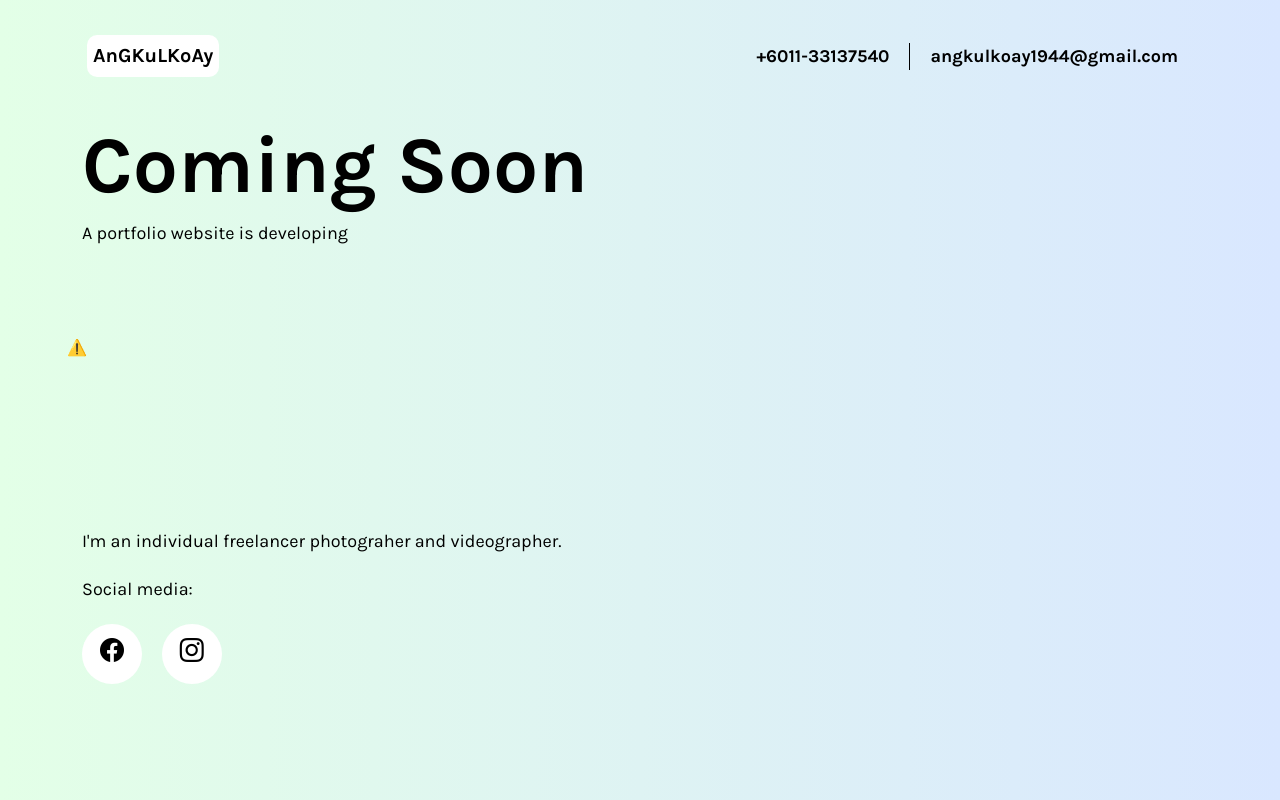
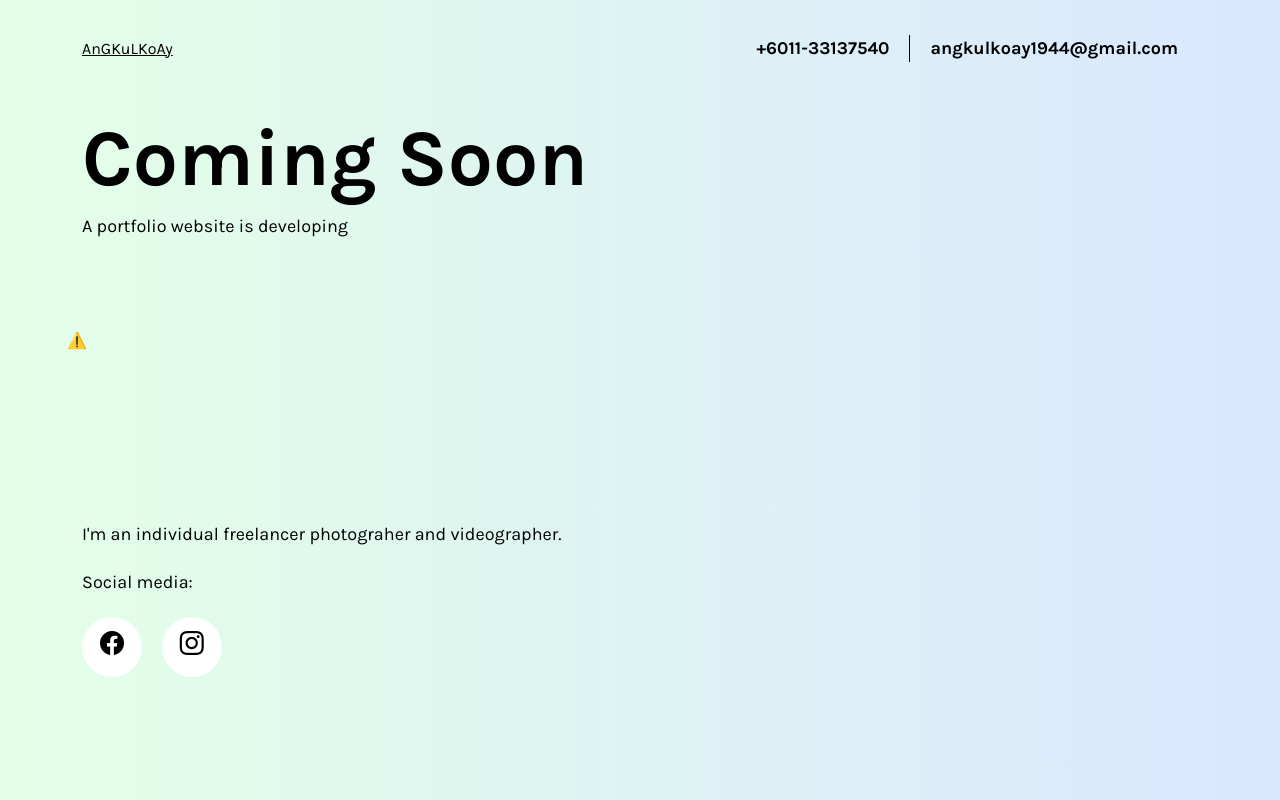
Before and after one commit to angkulkoay/angkulkoay.github.io, a website: page index.html in a window 1280 px wide. Drawn offline with nearby package versions, Linux system fonts and the light colour scheme; no server answers.

Commit message:
Update index.html

```diff
--- a/index.html
+++ b/index.html
@@ -19,7 +19,7 @@
     <header>
         <div class="container">
             <nav class="navbar navbar-dark bg-transparenet">
-                <a class="navbar-brand text-black" href="#">AnGKuLKoAy
+                <a class="navbar-logo text-black" href="#">AnGKuLKoAy
                     <!--<img src="assets/images/logo.svg" alt="logo">-->
                 </a>
 				<ul class="nav justify-content-end">
```
